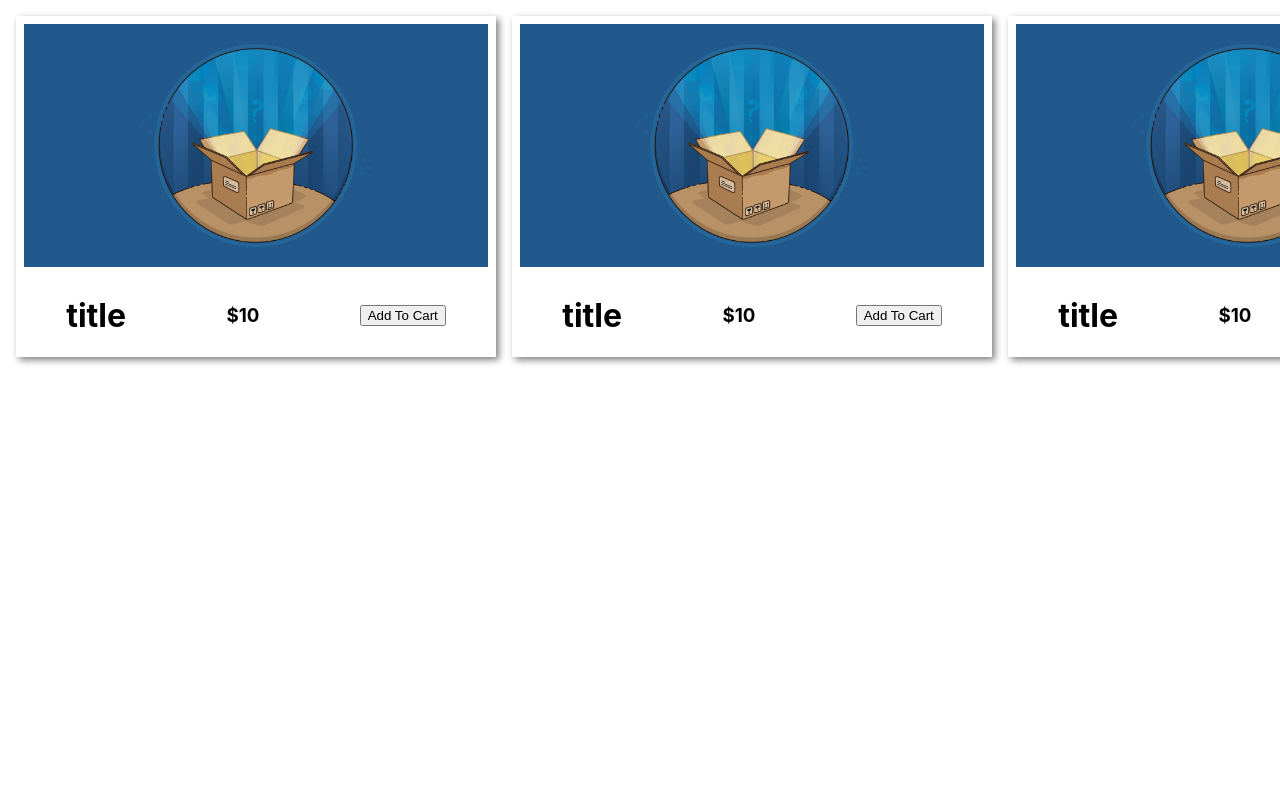
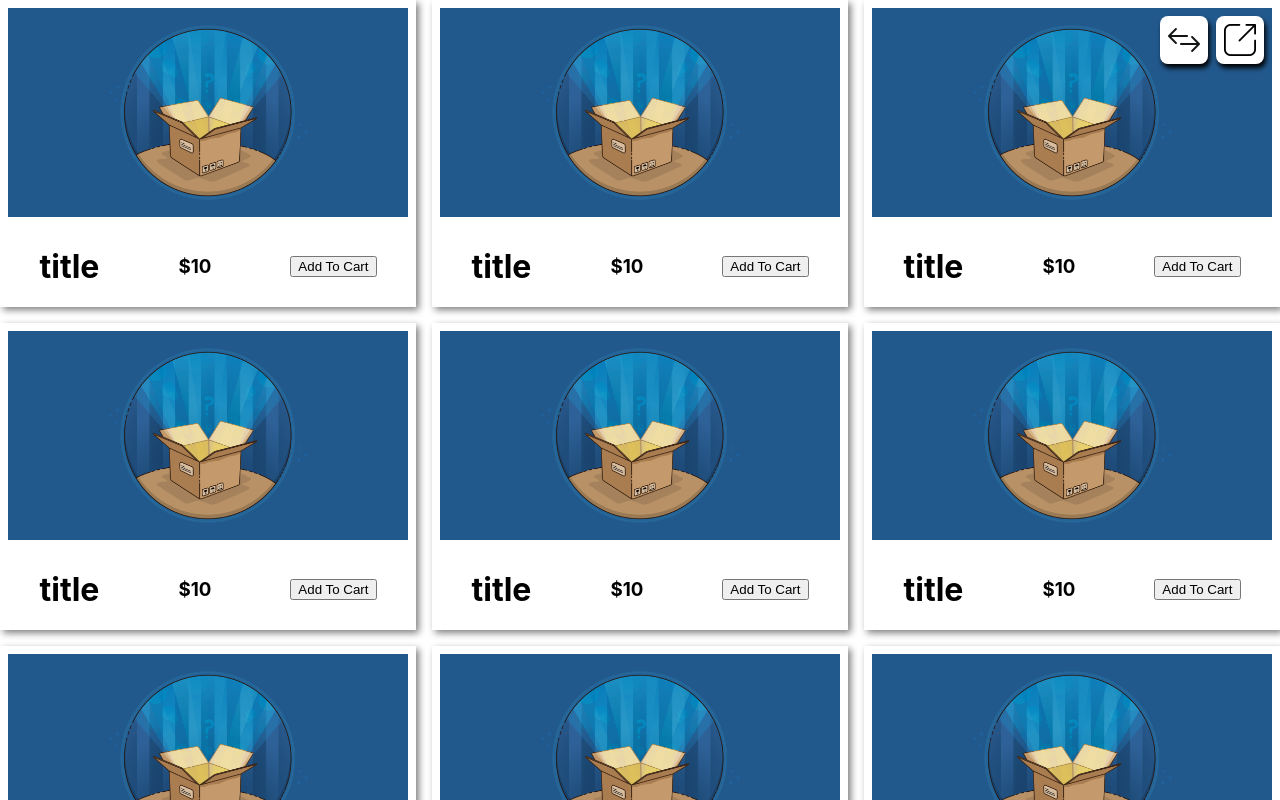
Before and after one commit to React-WebStore/ResponsiveWebStore, a React (Create React App) app: page / in a window 1280 px wide. Shown: the top 800 px of the page. Built offline with nearby package versions, Linux system fonts and the light colour scheme.

Commit message:
feat(DirectionSelector) created a direction selector where we can change the orientation for the web store

```diff
--- a/src/App.js
+++ b/src/App.js
@@ -1,40 +1,26 @@
+import React, { useState } from "react";
 import Item from "./Components/Item";
+import DirectionSelector from "./Components/DirectionSelector";
 
 import { Wrapper, Row, Column } from "./styles";
-const App = () => (
-  <Wrapper>
-    <Row>
-      <Item />
-      <Item />
-      <Item />
-      <Item />
-      <Item />
-      <Item />
-      <Item />
-      <Item />
-      <Item />
-      <Item />
-      <Item />
-      <Item />
-      <Item />
-      <Item />
-      <Item />
-      <Item />
-      <Item />
-      <Item />
-      <Item />
-      <Item />
-      <Item />
-      <Item />
-      <Item />
-      <Item />
-      <Item />
-      <Item />
-      <Item />
-      <Item />
-      <Item />
-      <Item />
-    </Row>
-  </Wrapper>
-);
+const App = () => {
+  const [direction, setDirection] = useState("Column");
+
+  const items = new Array(50);
+
+  items.fill(<Item />);
+
+  console.log(items);
+  console.log(direction);
+  return (
+    <Wrapper>
+      <DirectionSelector setDirection={setDirection} />
+      {direction === "Row" ? (
+        <Row>{items.map((item) => item)}</Row>
+      ) : (
+        <Column>{items.map((item) => item)}</Column>
+      )}
+    </Wrapper>
+  );
+};
 export default App;
--- a/src/Components/DirectionSelector/index.js
+++ b/src/Components/DirectionSelector/index.js
@@ -1,5 +1,16 @@
 import React from "react";
-
-const DirectionSelector = () => {};
+import { Directions, Direction } from "./styles";
+const DirectionSelector = ({ setDirection = () => {} }) => (
+  <Directions>
+    <Direction
+      onClick={() => setDirection("Row")}
+      src="DoubleArrowLeftRight-512.webp"
+    />
+    <Direction
+      onClick={() => setDirection("Column")}
+      src="751136_multimedia_512x512.png"
+    />
+  </Directions>
+);
 
 export default DirectionSelector;
--- a/src/Components/DirectionSelector/styles.js
+++ b/src/Components/DirectionSelector/styles.js
@@ -0,0 +1,20 @@
+import styled from "styled-components";
+
+export const Directions = styled.div`
+  display: flex;
+  position: absolute;
+  justify-content: space-around;
+
+  top: 1rem;
+  right: 1rem;
+  gap: 0.5rem;
+`;
+
+export const Direction = styled.img`
+  height: 2rem;
+  cursor: pointer;
+  background: white;
+  padding: 0.5rem;
+  border-radius: 0.5rem;
+  box-shadow: 2px 4px 5px black;
+`;
```
Also changed, not shown: public/751136_multimedia_512x512.png (added), public/DoubleArrowLeftRight-512.webp (added).
